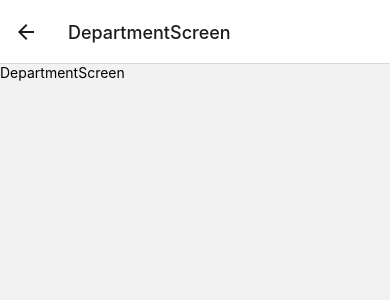
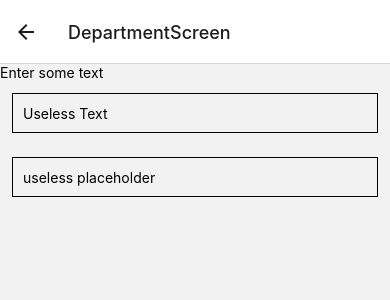
Before and after one commit to ZVictorLima/Shop_Right, a React Native app in the folder PlanogramApp/: screen /DepartmentScreen in a window 390 px wide. Shown: the top 300 px of the page. Built offline with nearby package versions, Linux system fonts and the light colour scheme.

Commit message:
Help me :,)

```diff
--- a/PlanogramApp/components/DepartmentScreen.js
+++ b/PlanogramApp/components/DepartmentScreen.js
@@ -1,12 +1,55 @@
-import { Text, View } from 'react-native'
+/*
+    Description:
+              - This page will take a image (For QR) or a shelf number (For manual entry) and display the products on that shelf.
+    Features:
+              - Access user's camera to scan QR code
+              - Manual entry of shelf number
+              - Communicates properly with the database to display the products on the shelf
+    Output:
+              - Display the products on the shelf
+*/
+/*
+    For this test we will be using  React-Native-Vision-Camera to access the camera and scan the QR code
+    VisionCamera requires iOS 12 or higher, and Android-SDK version 21 or higher.
+*/
 import React, { Component } from 'react'
+import { Text, View , StyleSheet, TextInput} from 'react-native'
 
-export default class DepartmentScreen extends Component {
-  render() {
-    return (
+
+const TextInputExample = () => {
+  const [text, onChangeText] = React.useState('Useless Text');
+  const [number, onChangeNumber] = React.useState('');
+
+  return (
+
+      // Text Input Example
       <View>
-        <Text>DepartmentScreen</Text>
+        <Text>Enter some text</Text>
+
+        <TextInput
+          style={styles.input}
+          onChangeText={onChangeText}
+          value={text}
+        />
+        <TextInput
+          style={styles.input}
+          onChangeText={onChangeNumber}
+          value={number}
+          placeholder="useless placeholder"
+          keyboardType="numeric"
+        />
       </View>
-    )
-  }
-}
+
+  );
+};
+
+const styles = StyleSheet.create({
+  input: {
+    height: 40,
+    margin: 12,
+    borderWidth: 1,
+    padding: 10,
+  },
+});
+
+export default TextInputExample;
--- a/PlanogramApp/components/Login.js
+++ b/PlanogramApp/components/Login.js
@@ -1,4 +1,4 @@
-import { StatusBar } from 'expo-status-bar';
+import { StatusBar } from 'expo-status-bar'; // not in use
 import {
   Button,
   Alert,
@@ -126,8 +126,9 @@ const styles = StyleSheet.create({
   },
   loginContainer: {
     flexDirection: 'row',
+    borderRadius: 10,
     justifyContent: 'center',
-    marginTop: 30,
+    marginTop: 20,
   },
   signOnButton: {
     borderWidth: 2,
--- a/PlanogramApp/package.json
+++ b/PlanogramApp/package.json
@@ -19,6 +19,7 @@
     "react-native-fs": "^2.20.0",
     "react-native-safe-area-context": "^4.11.0",
     "react-native-screens": "^3.34.0",
+    "react-native-vision-camera": "^4.5.3",
     "xlsx": "^0.18.5"
   },
   "devDependencies": {
```
Also changed, not shown: 1 other file (tests, documents, lock files or other folders).
